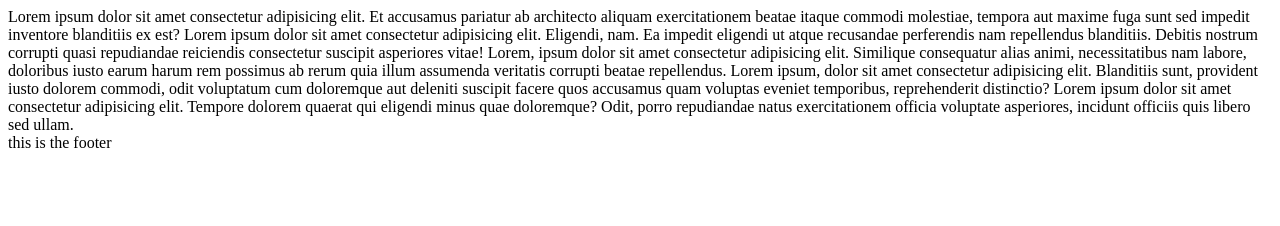
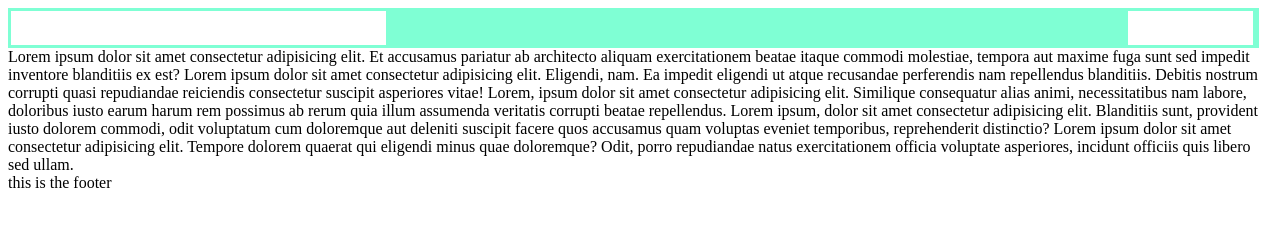
Before and after one commit to Nikhil-0305/web-repo, a plain HTML site: page index.html in a window 1280 px wide. Drawn offline with Linux system fonts and the light colour scheme.

Commit message:
version 1.1

```diff
--- a/index.html
+++ b/index.html
@@ -4,6 +4,7 @@
     <meta charset="UTF-8">
     <meta name="viewport" content="width=device-width, initial-scale=1.0">
     <title>Document</title>
+    <link rel="stylesheet" href="styles.css">
 </head>
 <body>
     <div id="navbar">
--- a/styles.css
+++ b/styles.css
@@ -0,0 +1,26 @@
+#navbar{
+
+    height: 40px;
+    width: 99%;
+    background-color:aquamarine;
+    display: flex;
+    align-items: center;
+    gap: 59%;
+}
+
+#left
+{
+    height: 85%;
+    width: 30%;
+    background-color:rgb(255, 255, 255);
+    margin-left: 3px;
+}
+
+
+#right
+{
+    height: 85%;
+    width: 10%;
+    background-color:rgb(255, 255, 255);
+    margin-left: 3px;
+}
```
